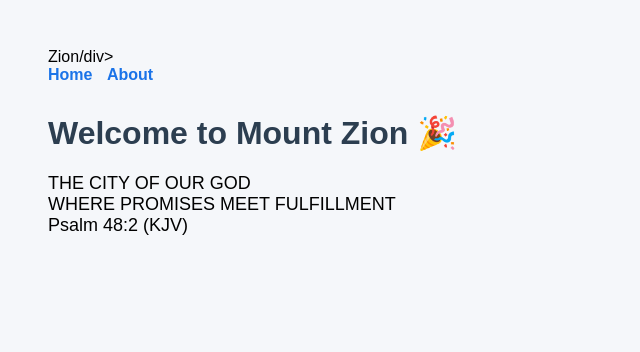
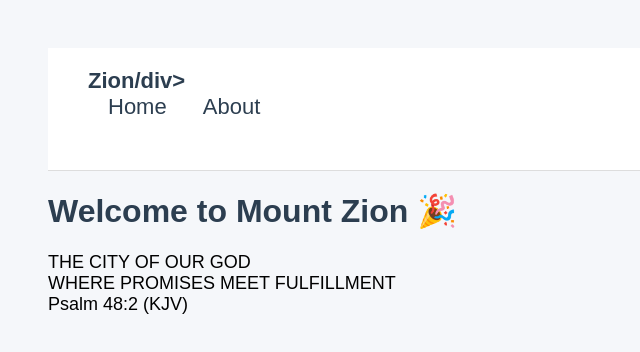
Before and after one commit to yolandamasiza/my-first-website, a plain HTML site: page index.html in a window 1280 px wide. Shown: the whole page, without its empty margins (0-640 px from the left). Drawn offline with Linux system fonts and the light colour scheme.

Commit message:
Update style.css

```diff
--- a/style.css
+++ b/style.css
@@ -25,3 +25,30 @@ nav a {
 nav a:hover {
     text-decoration: underline;
 }
+/* ===== HEADER STYLES ===== */
+
+header {
+    display: flex;
+    justify-content: space-between;
+    align-items: center;
+    background-color: #ffffff;
+    padding: 20px 40px;
+    border-bottom: 1px solid #ddd;
+}
+
+.site-title {
+    font-size: 22px;
+    font-weight: bold;
+    color: #2c3e50;
+}
+
+header nav a {
+    margin-left: 20px;
+    text-decoration: none;
+    color: #2c3e50;
+    font-weight: 500;
+}
+
+header nav a:hover {
+    color: #1a73e8;
+}
```
